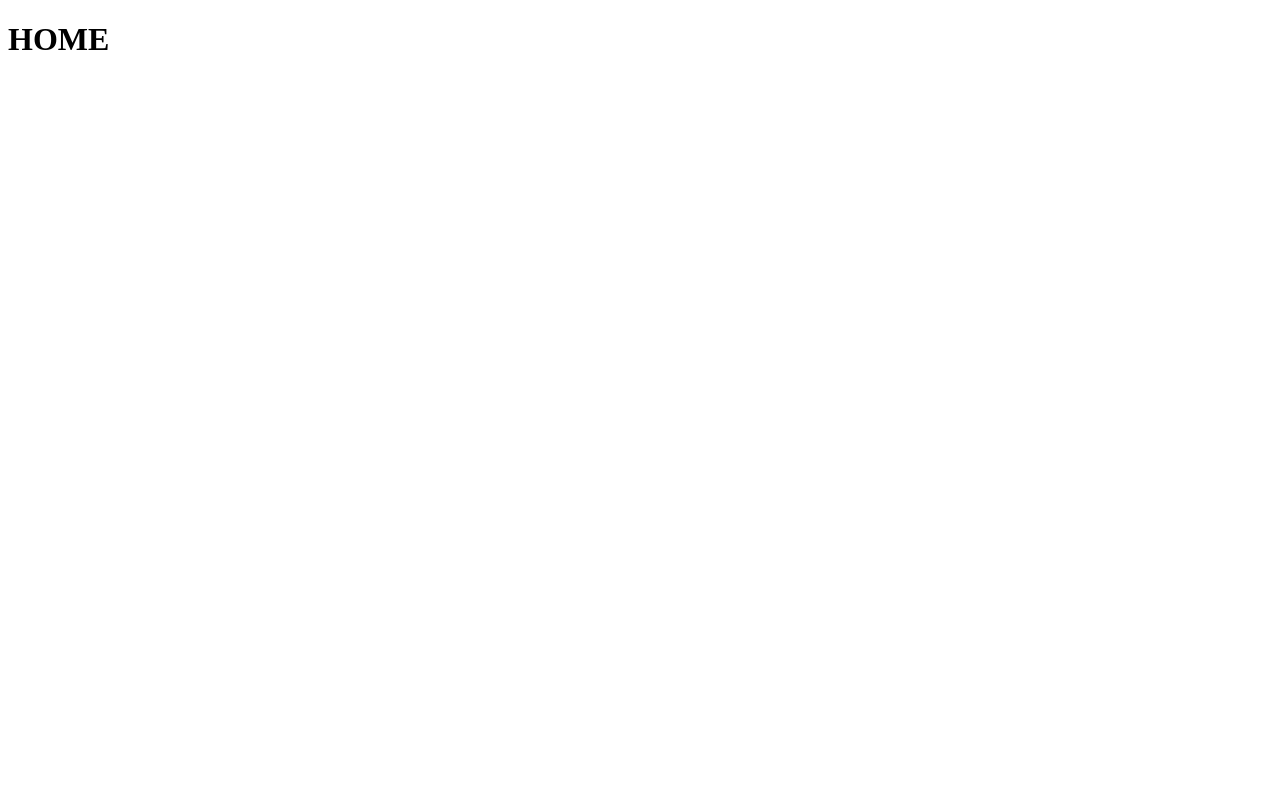
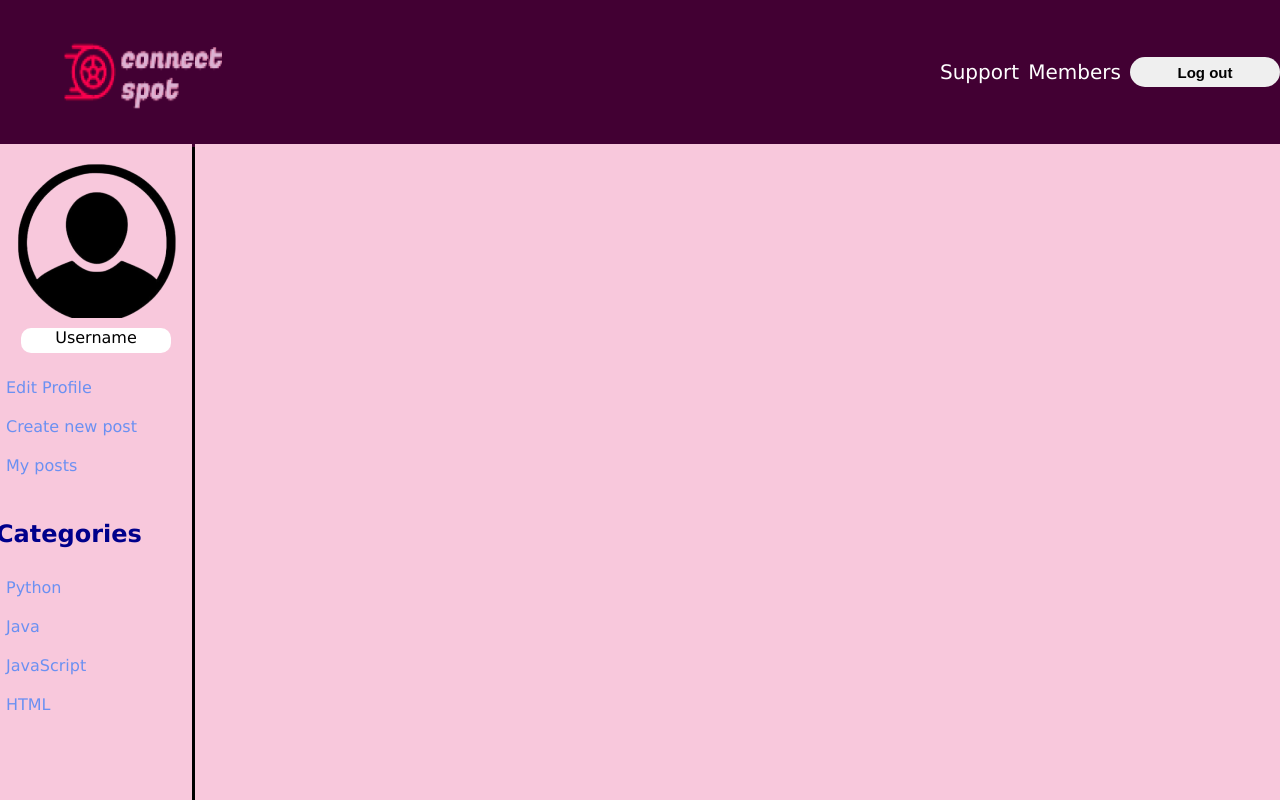
Before and after one commit to Deeshon/IIT-module-group-project, a Flask app: page / in a window 1280 px wide. Before the commit the page is almost empty. Run offline with Flask 2, Linux system fonts and the light colour scheme; the visitor is signed in with stand-in values (Sample User, id 1).

Commit message:
basic homepage frontend completed

```diff
--- a/app.py
+++ b/app.py
@@ -70,4 +70,4 @@ def register():
         return render_template("register.html")
 
 if __name__ == "__main__":
-    app.run(host="0.0.0.0")
+    app.run(debug=True)
--- /dev/null
+++ b/static/style-home.css
@@ -0,0 +1,121 @@
+html, body {
+    margin: 0;
+    width: 100%;
+    height: 100%;
+    font-family: 'Lucida Sans', 'Lucida Sans Regular', 'Lucida Grande', 'Lucida Sans Unicode', Geneva, Verdana, sans-serif;
+
+}
+
+body {
+    background-color: black;
+}
+
+.header {
+    background: #420033;
+    width: 100%;
+    height: 18%;
+    display: flex;
+    align-items: center;
+}
+
+.options {
+    height: 100%;
+    width: 400px;
+    display: flex;
+    align-items: center;
+    justify-content: space-between;
+    margin-left: 50%;
+}
+
+.options button {
+    width: 150px;
+    height: 30px;
+    border: 0;
+    border-radius: 20px;
+    font-size: 15px;
+    font-weight: bold;
+}
+
+.options button:hover {
+    cursor: pointer;
+    border: 1px solid black ;
+}
+
+span {
+    font-size: 20px;
+    color: white;
+
+}
+
+
+.main-container {
+    height: 82%;
+    display: flex;
+}
+
+.horizental-navbar {
+    background: #F8C8DC;
+    height: 100px;
+    width: 15%;
+    height: 100%;
+    display: flex;
+    flex-direction: column;
+    align-items: center;
+
+}
+
+.image {
+    background-color: black;
+    width: 161px;
+    height: 154px;
+    margin-top: 20px;
+    background: url(/static/OIP-removebg-preview\ \(3\)\ 1.png);
+}
+
+.username {
+    background-color: white;
+    width: 150px;
+    height: 25px;
+    margin-top: 10px;
+    text-align: center;
+    border-radius: 10px;
+}
+
+.selections, .categories {
+    display: flex;
+    flex-direction: column;
+    width: 200px;
+    margin-top: 15px;
+}
+
+a {
+    all: unset;
+}
+
+a:hover {
+    color: black;
+    cursor: pointer;
+}
+
+.categories div, a {
+    padding: 10px;
+    padding: 10px;
+    color: #6B90F2;
+    font-weight: 500;
+}
+
+/* .vl {
+    background-color: black;
+    height: 100%;
+    width: 1.2px;
+    margin-left: 98%;
+    position: fixed;
+} */
+
+
+.content-container {
+    background: #F8C8DC;
+    width: 84.8%;
+    margin-left: 0.2%;
+    height: 100%;
+}
--- a/templates/home.html
+++ b/templates/home.html
@@ -4,9 +4,41 @@
     <meta charset="UTF-8">
     <meta http-equiv="X-UA-Compatible" content="IE=edge">
     <meta name="viewport" content="width=device-width, initial-scale=1.0">
-    <title>Document</title>
+    <link rel="stylesheet" href="/static/style-home.css">
+    <title>Home</title>
 </head>
 <body>
-    <h1>HOME</h1>
+    <div class="header">
+        <img src="/static/357a9f7913b24a839409944b02f8a311 1.png" width="300px" height="150px">
+        <div class="options">
+            <span>Support</span>
+            <span>Members</span>
+            <button>Log out</button>
+        </div>
+    </div>
+    <div class="main-container">
+        <div class="horizental-navbar">
+            <div class="image"></div>
+            <div class="username">
+                Username
+            </div>
+            <div class="selections">
+                <a href="">Edit Profile</a>
+                <a href="">Create new post</a>
+                <a href="">My posts</a>
+            </div>
+            <div class="categories">
+                <h2 style="color: darkblue;">Categories</h2>
+                <div>Python</div>
+                <div>Java</div>
+                <div>JavaScript</div>
+                <div>HTML</div>
+            </div>
+            <div class="vl"></div>
+        </div>
+        <div class="content-container">
+            <div class="post-container"></div>
+        </div>
+    </div>
 </body>
 </html>
```
Also changed, not shown: static/357a9f7913b24a839409944b02f8a311 1.png (added), static/OIP-removebg-preview (3) 1.png (added), 2 other files.
